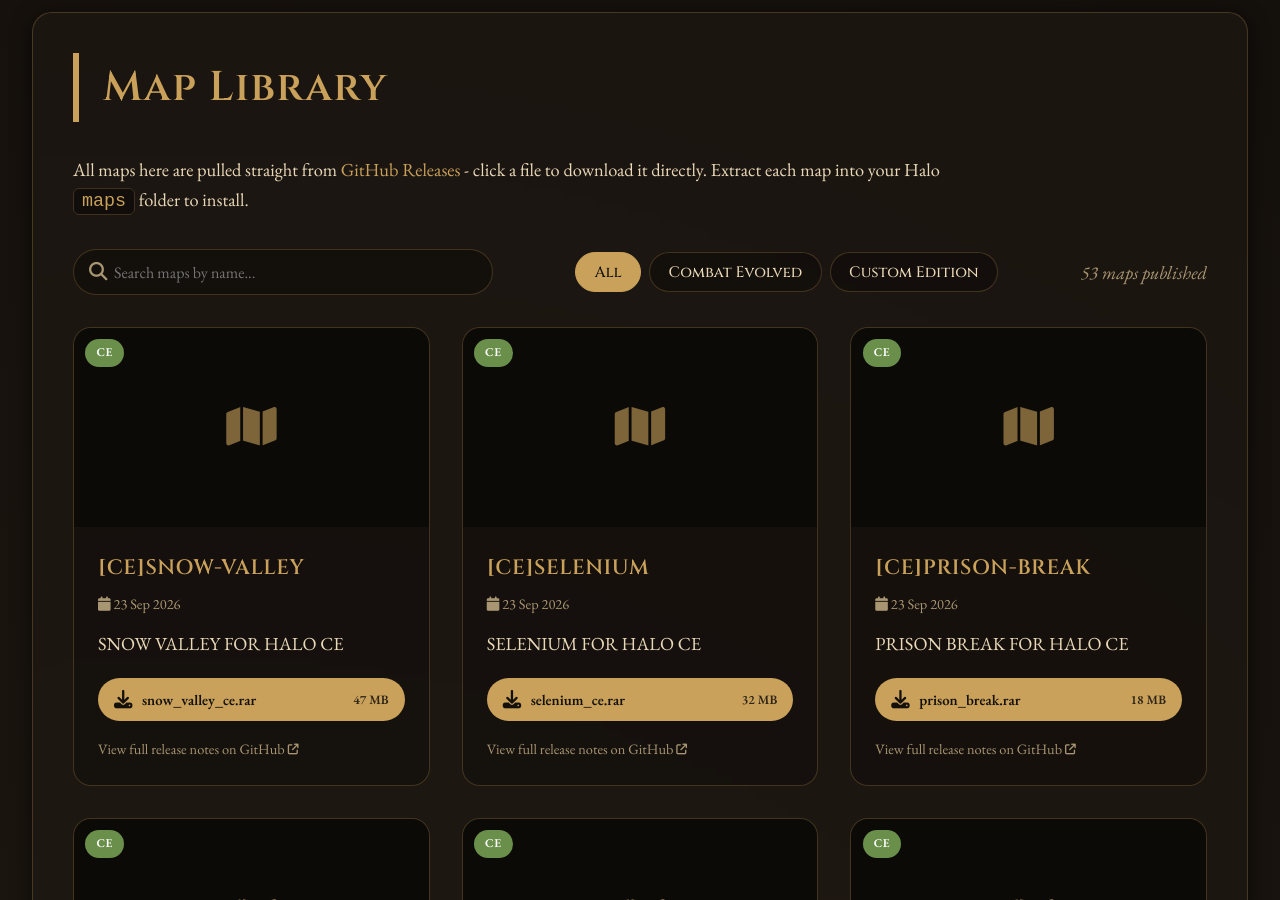
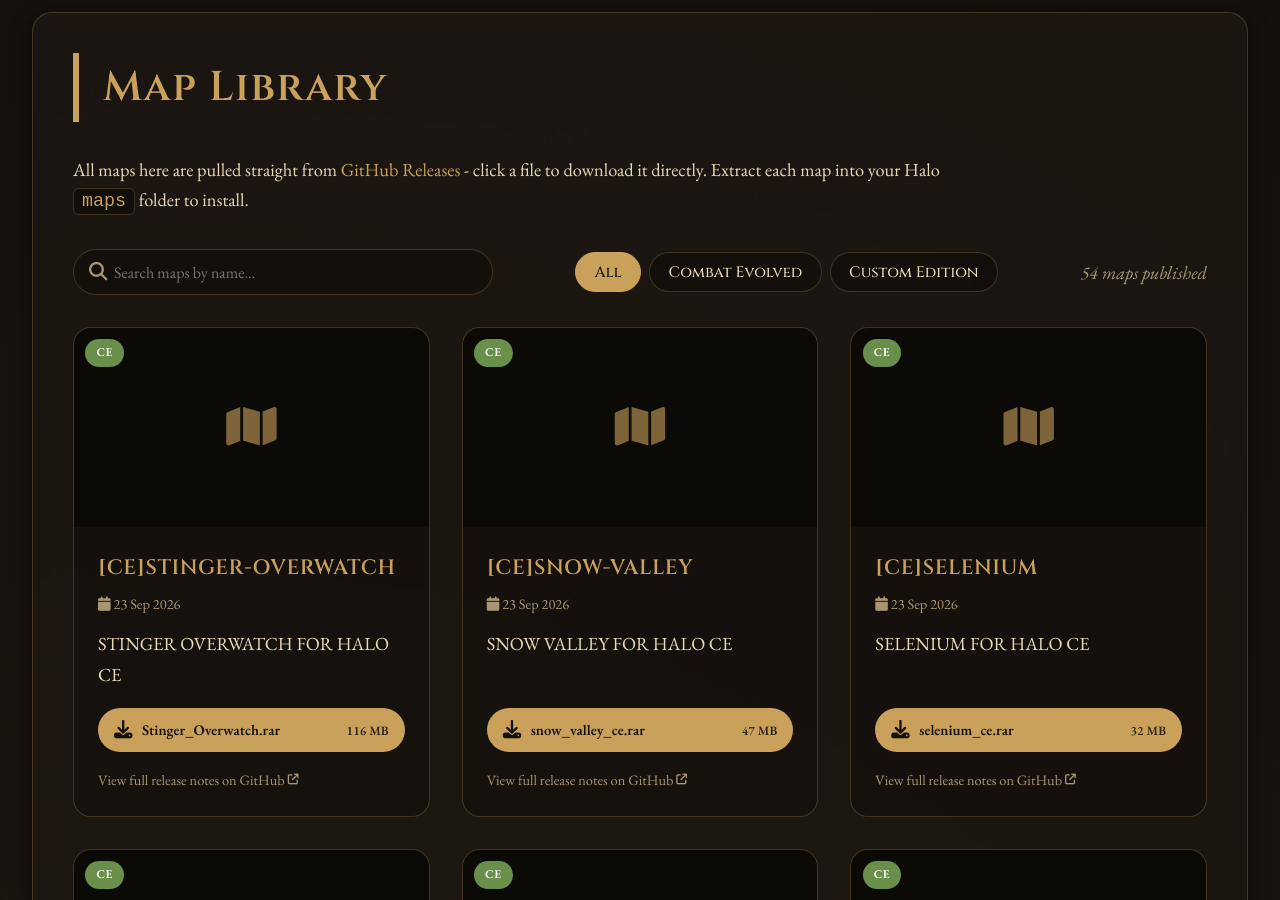
Before and after one commit to Chalwk/NC-Halo-Maps, a Jekyll site: the page built from maps.html, in a window 1280 px wide and 900 px high, scrolled down 264 px. Built offline with Jekyll 4.4.1, drawn with Linux system fonts in a browser that asks for light colours.

Commit message:
chore: update releases data

```diff
--- a/_data/releases.json
+++ b/_data/releases.json
@@ -1,4 +1,27 @@
 [
+  {
+    "id": 394837125,
+    "tag": "CE-STINGER-OVERWATCH",
+    "name": "[CE]STINGER-OVERWATCH",
+    "body": "STINGER OVERWATCH FOR HALO CE",
+    "prerelease": false,
+    "published_at": "2026-09-23T16:11:37Z",
+    "html_url": "https://github.com/nakedchick-code/NC-Halo-Maps/releases/tag/CE-STINGER-OVERWATCH",
+    "games": [
+      "CE"
+    ],
+    "thumbnail": null,
+    "assets": [
+      {
+        "name": "Stinger_Overwatch.rar",
+        "size": 121313147,
+        "size_human": "116 MB",
+        "download_count": 0,
+        "browser_download_url": "https://github.com/nakedchick-code/NC-Halo-Maps/releases/download/CE-STINGER-OVERWATCH/Stinger_Overwatch.rar",
+        "content_type": "application/x-compressed"
+      }
+    ]
+  },
   {
     "id": 394836330,
     "tag": "CE-SNOW-VALLEY",
```
